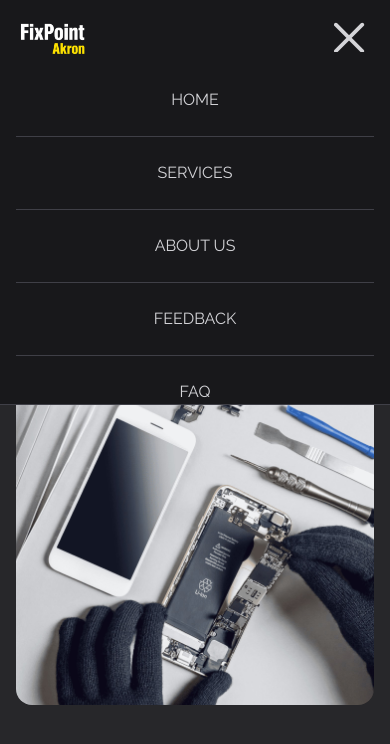
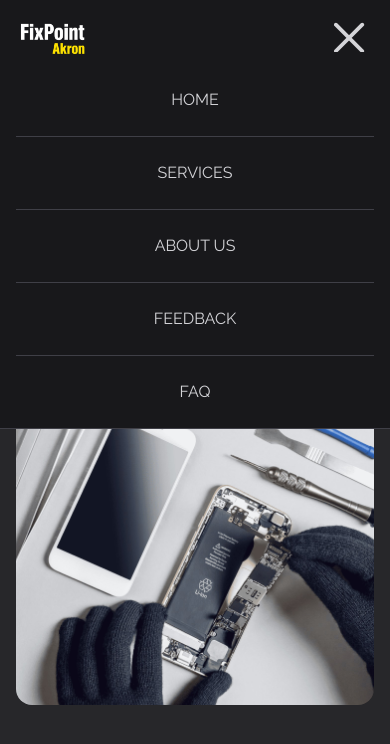
Before and after one commit to mp091689/akron-fixpoint, a Vue app: page / in a window 390 px wide. Both pictures are taken after a click on the button 350 px from the left and 36 px from the top of the page. Shown: the top 744 px of the page. Built offline with nearby package versions, Linux system fonts and the light colour scheme.

Commit message:
Fix inconsistent padding for FAQ menu item in TheHeader component

```diff
--- a/src/components/TheHeader.vue
+++ b/src/components/TheHeader.vue
@@ -47,7 +47,7 @@ onMounted(() => {
       <li class="border-b border-zinc-700 py-6"><a @click.prevent="goTo('services')" class="w-full text-center">services</a></li>
       <li class="border-b border-zinc-700 py-6"><a @click.prevent="goTo('about-us')" class="w-full text-center">About Us</a></li>
       <li class="border-b border-zinc-700 py-6"><a @click.prevent="goTo('feedback')" class="w-full text-center">Feedback</a></li>
-      <li class="pt-6"><a @click.prevent="goTo('faq')" class="w-full text-center">FAQ</a></li>
+      <li class="py-6"><a @click.prevent="goTo('faq')" class="w-full text-center">FAQ</a></li>
     </ul>
   </header>
 </template>
```
